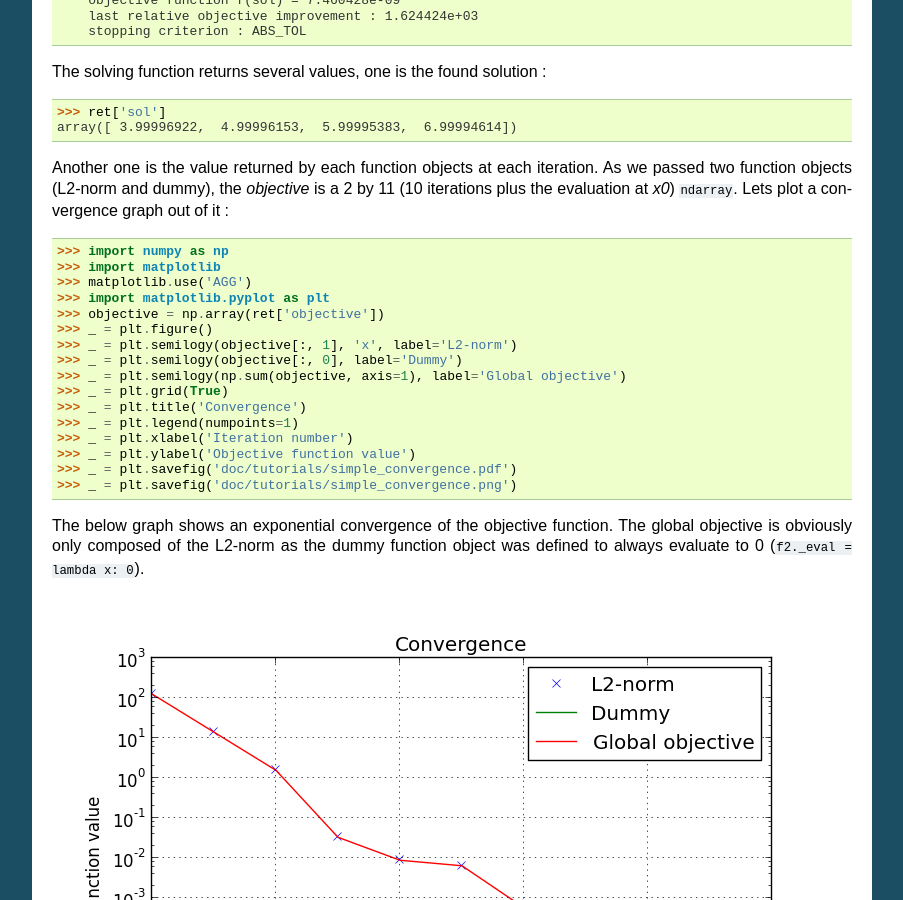
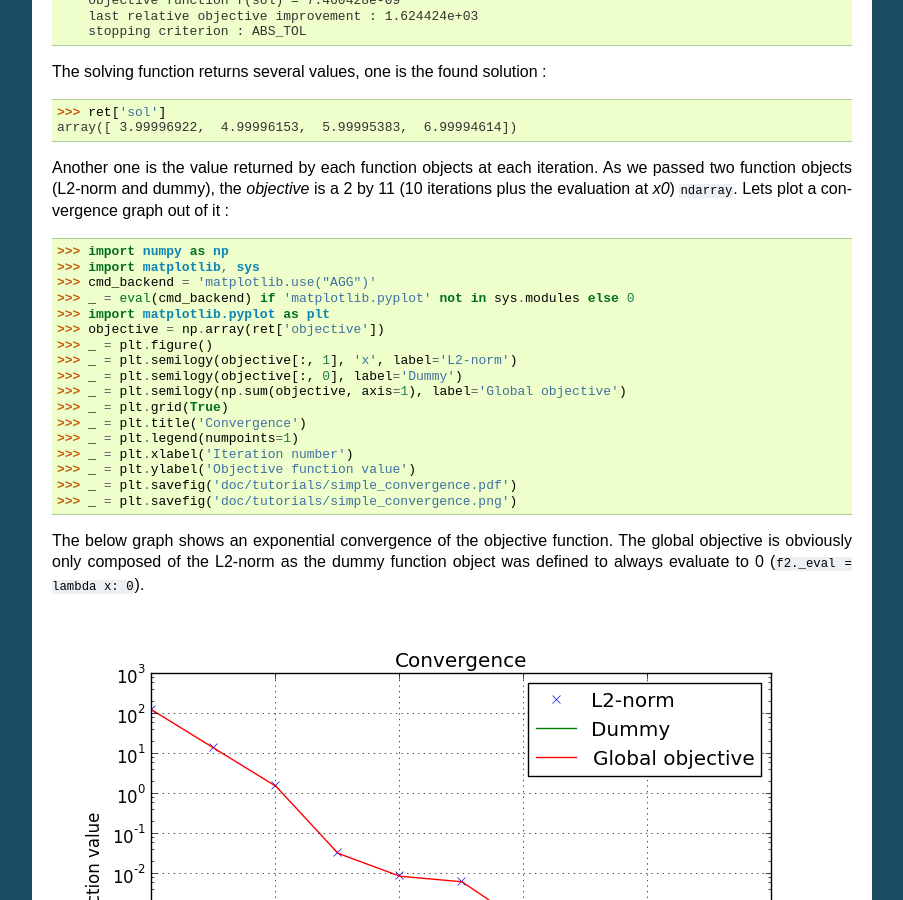
Before and after one commit to epfl-lts2/pyunlocbox, a Sphinx documentation site: the page built from doc/tutorials/simple.rst, in a window 1280 px wide and 900 px high, scrolled down 1086 px. Shown: the whole window, without its empty margins (198-1101 px from the left). Built offline with Sphinx 7.4.7, drawn with Linux system fonts in a browser that asks for light colours.

```diff
--- a/doc/tutorials/simple.rst
+++ b/doc/tutorials/simple.rst
@@ -75,8 +75,9 @@ by 11 (10 iterations plus the evaluation at `x0`) ``ndarray``. Lets plot a
 convergence graph out of it :
 
 >>> import numpy as np
->>> import matplotlib
->>> matplotlib.use('AGG')
+>>> import matplotlib, sys
+>>> cmd_backend = 'matplotlib.use("AGG")'
+>>> _ = eval(cmd_backend) if 'matplotlib.pyplot' not in sys.modules else 0
 >>> import matplotlib.pyplot as plt
 >>> objective = np.array(ret['objective'])
 >>> _ = plt.figure()
```
Also changed, not shown: requirements.txt (+19 -2 lines), .travis.yml.
